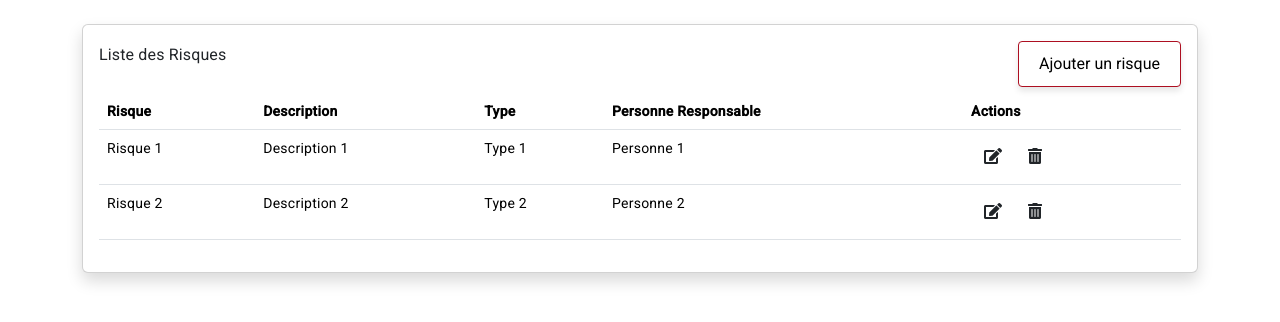
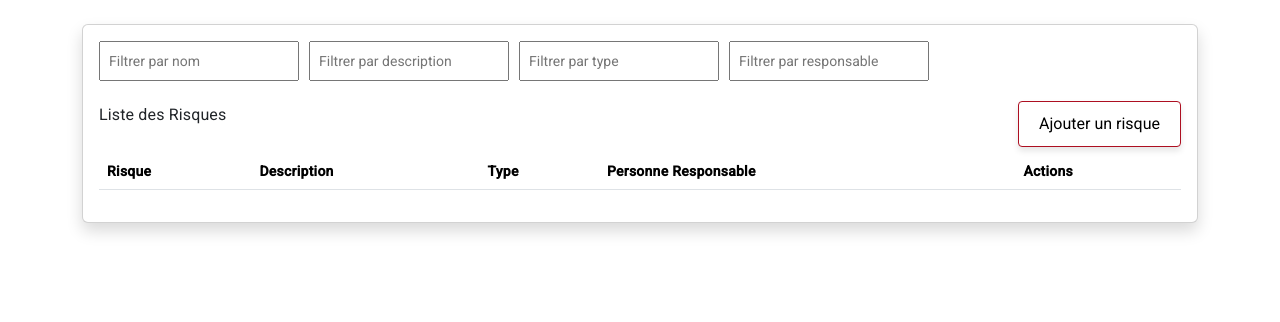
Before and after one commit to maso1997/test, an Angular app: page /risk-list in a window 1280 px wide. Shown: the top 322 px of the page. Built offline with nearby package versions, Linux system fonts and the light colour scheme.

Commit message:
ajout filtre

```diff
--- a/angular.json
+++ b/angular.json
@@ -103,5 +103,8 @@
         }
       }
     }
+  },
+  "cli": {
+    "analytics": "13428f2e-5233-4121-83aa-6d15196c9f4b"
   }
 }
--- a/src/app/app.module.ts
+++ b/src/app/app.module.ts
@@ -12,12 +12,15 @@ import { MatFormFieldModule } from '@angular/material/form-field';
 import { MatInputModule } from '@angular/material/input';
 import { ReportComponent } from './components/report/report.component';
 import { RiskService } from './services/risk.service';
+import { TableFilterComponent } from './components/table-filter/table-filter.component';
 @NgModule({
   declarations: [
     AppComponent,
     ProductFormComponent,
     RiskListComponent,
     ReportComponent,
+    TableFilterComponent,
+
 
   ],
   imports: [
--- a/src/app/components/risks/risk-list/risk-list.component.html
+++ b/src/app/components/risks/risk-list/risk-list.component.html
@@ -1,9 +1,9 @@
-<!-- Ajouter le lien Font Awesome pour les icônes -->
-<link rel="stylesheet" href="https://cdnjs.cloudflare.com/ajax/libs/font-awesome/5.15.4/css/all.min.css">
+
 
 <div class="container mt-4">
   <div class="card shadow">
     <div class="card-body">
+      <app-table-filter (filterChange)="applyFilters($event)"></app-table-filter>
       <button class="btn btn-custom" (click)="openAddRiskDialog()">Ajouter un risque</button>
 
       <h3 class="card-title mb-3">Liste des Risques</h3>
@@ -19,17 +19,17 @@
           </tr>
         </thead>
         <tbody>
-          <tr *ngFor="let risk of risks">
+          <tr *ngFor="let risk of filteredRisks">
             <td>{{ risk.name }}</td>
             <td>{{ risk.description }}</td>
             <td>{{ risk.type }}</td>
             <td>{{ risk.responsiblePerson }}</td>
             <td>
               <button class="btn btn-war" (click)="openEditRiskDialog(risk)">
-                <i class="fas fa-edit"></i> <!-- Icône Modifier -->
+                <i class="fas fa-edit"></i>
               </button>
               <button class="btn btn-dang" (click)="confirmDeleteRisk(risk)">
-                <i class="fas fa-trash-alt"></i> <!-- Icône Supprimer -->
+                <i class="fas fa-trash-alt"></i>
               </button>
             </td>
           </tr>
@@ -37,7 +37,6 @@
       </table>
     </div>
   </div>
-
 </div>
 
 <!-- Modal Add/Edit Risk -->
@@ -85,7 +84,6 @@
                 placeholder="Entrez le type de risque"
                 required
               />
-
             </div>
             <div class="mb-3">
               <label for="responsiblePerson" class="form-label">Personne responsable</label>
@@ -98,14 +96,11 @@
                 placeholder="Entrez le nom de la personne responsable"
                 required
               />
-
             </div>
             <button type="submit" class="btn btn-primary" [disabled]="!selectedRisk.name || !selectedRisk.description || !selectedRisk.type || !selectedRisk.responsiblePerson">Enregistrer</button>
           </form>
         </div>
       </div>
     </div>
-
   </div>
-
 </div>
--- a/src/app/components/risks/risk-list/risk-list.component.ts
+++ b/src/app/components/risks/risk-list/risk-list.component.ts
@@ -9,15 +9,22 @@ import { RiskService } from 'src/app/services/risk.service';
 })
 export class RiskListComponent {
   risks: any[] = [];
-
+  filteredRisks: any[] = [];
   selectedRisk: any = null;
   showDialog = false;
   dialogTitle = '';
+  filters = {
+    name: '',
+    description: '',
+    type: '',
+    responsiblePerson: ''
+  };
 
   constructor(private riskService: RiskService, private router: Router) {
     // Souscrire aux risques observables du service
     this.riskService.risks$.subscribe(risks => {
       this.risks = risks;
+      this.filteredRisks = risks;
     });
   }
 
@@ -63,6 +70,17 @@ export class RiskListComponent {
     }
   }
 
+  // Appliquer les filtres
+  applyFilters(filters: any) {
+    this.filters = filters;
+    this.filteredRisks = this.risks.filter(risk =>
+      (this.filters.name ? risk.name.includes(this.filters.name) : true) &&
+      (this.filters.description ? risk.description.includes(this.filters.description) : true) &&
+      (this.filters.type ? risk.type.includes(this.filters.type) : true) &&
+      (this.filters.responsiblePerson ? risk.responsiblePerson.includes(this.filters.responsiblePerson) : true)
+    );
+  }
+
   // Naviguer vers la page du rapport
   navigateToReport() {
     this.router.navigate(['/report']);
--- /dev/null
+++ b/src/app/components/table-filter/table-filter.component.html
@@ -0,0 +1,6 @@
+<div class="filter-container">
+    <input [(ngModel)]="filters.name" (input)="onFilterChange()" placeholder="Filtrer par nom">
+    <input [(ngModel)]="filters.description" (input)="onFilterChange()" placeholder="Filtrer par description">
+    <input [(ngModel)]="filters.type" (input)="onFilterChange()" placeholder="Filtrer par type">
+    <input [(ngModel)]="filters.responsiblePerson" (input)="onFilterChange()" placeholder="Filtrer par responsable">
+  </div>
--- /dev/null
+++ b/src/app/components/table-filter/table-filter.component.scss
@@ -0,0 +1,11 @@
+.filter-container {
+    margin-bottom: 20px;
+    display: flex;
+    gap: 10px;
+  }
+
+  .filter-container input {
+    padding: 8px;
+    font-size: 14px;
+    width: 200px;
+  }
--- /dev/null
+++ b/src/app/components/table-filter/table-filter.component.ts
@@ -0,0 +1,24 @@
+import { Component, EventEmitter, Output } from '@angular/core';
+
+@Component({
+  selector: 'app-table-filter',
+  templateUrl: './table-filter.component.html',
+  styleUrls: ['./table-filter.component.scss']
+})
+export class TableFilterComponent {
+  // Objet pour stocker les valeurs des filtres
+  filters = {
+    name: '',
+    description: '',
+    type: '',
+    responsiblePerson: ''
+  };
+
+  // Événement pour émettre les changements de filtre
+  @Output() filterChange = new EventEmitter<any>();
+
+  // Méthode appelée chaque fois que les filtres sont modifiés
+  onFilterChange() {
+    this.filterChange.emit(this.filters);
+  }
+}
--- a/src/app/services/risk.service.ts
+++ b/src/app/services/risk.service.ts
@@ -1,5 +1,3 @@
-// src/app/services/risk.service.ts
-
 import { Injectable } from '@angular/core';
 import { BehaviorSubject } from 'rxjs';
 
@@ -7,29 +5,32 @@ import { BehaviorSubject } from 'rxjs';
   providedIn: 'root'
 })
 export class RiskService {
-  // Utilisation de BehaviorSubject pour garder la trace des risques et les rendre observables
+  // BehaviorSubject to store the current list of risks
   private risksSource = new BehaviorSubject<any[]>([
-    { name: 'Risque 1', description: 'Description 1', type: 'Type 1', responsiblePerson: 'Personne 1' },
-    { name: 'Risque 2', description: 'Description 2', type: 'Type 2', responsiblePerson: 'Personne 2' },
+
   ]);
-  risks$ = this.risksSource.asObservable();
+  risks$ = this.risksSource.asObservable(); // Expose risks$ as an observable
 
-  constructor() { }
-
-  // Méthode pour mettre à jour la liste des risques
-  updateRisks(risks: any[]) {
-    this.risksSource.next(risks);
+  // Méthode pour récupérer tous les risques
+  getRisks(): any[] {
+    return this.risksSource.getValue();
   }
 
   // Méthode pour ajouter un risque
   addRisk(risk: any) {
-    const currentRisks = this.risksSource.value;
+    const currentRisks = this.risksSource.getValue();
     this.risksSource.next([...currentRisks, risk]);
   }
 
-  // Méthode pour supprimer un risque
-  deleteRisk(risk: any) {
-    const updatedRisks = this.risksSource.value.filter(r => r !== risk);
+  // Méthode pour mettre à jour les risques
+  updateRisks(updatedRisks: any[]) {
     this.risksSource.next(updatedRisks);
   }
+
+  // Méthode pour supprimer un risque
+  deleteRisk(riskToDelete: any) {
+    const currentRisks = this.risksSource.getValue();
+    const filteredRisks = currentRisks.filter(risk => risk.name !== riskToDelete.name);
+    this.risksSource.next(filteredRisks);
+  }
 }
```
Also changed, not shown: 1 other file (tests, documents, lock files or other folders).
